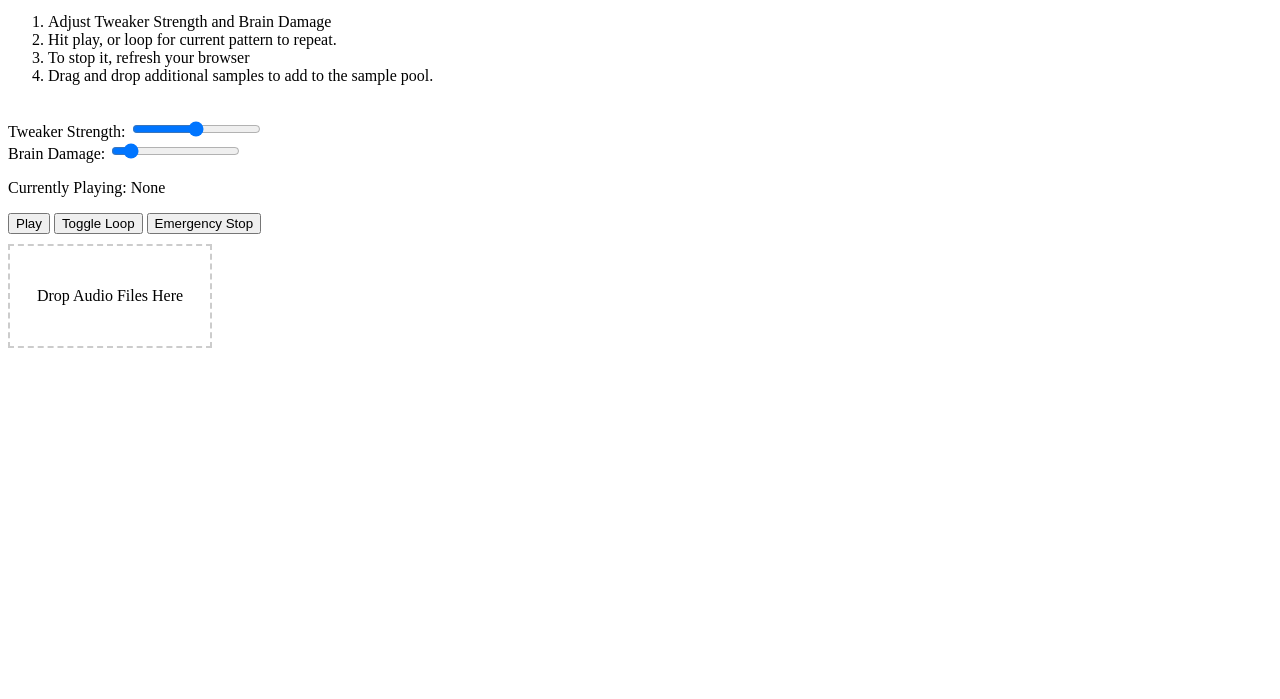
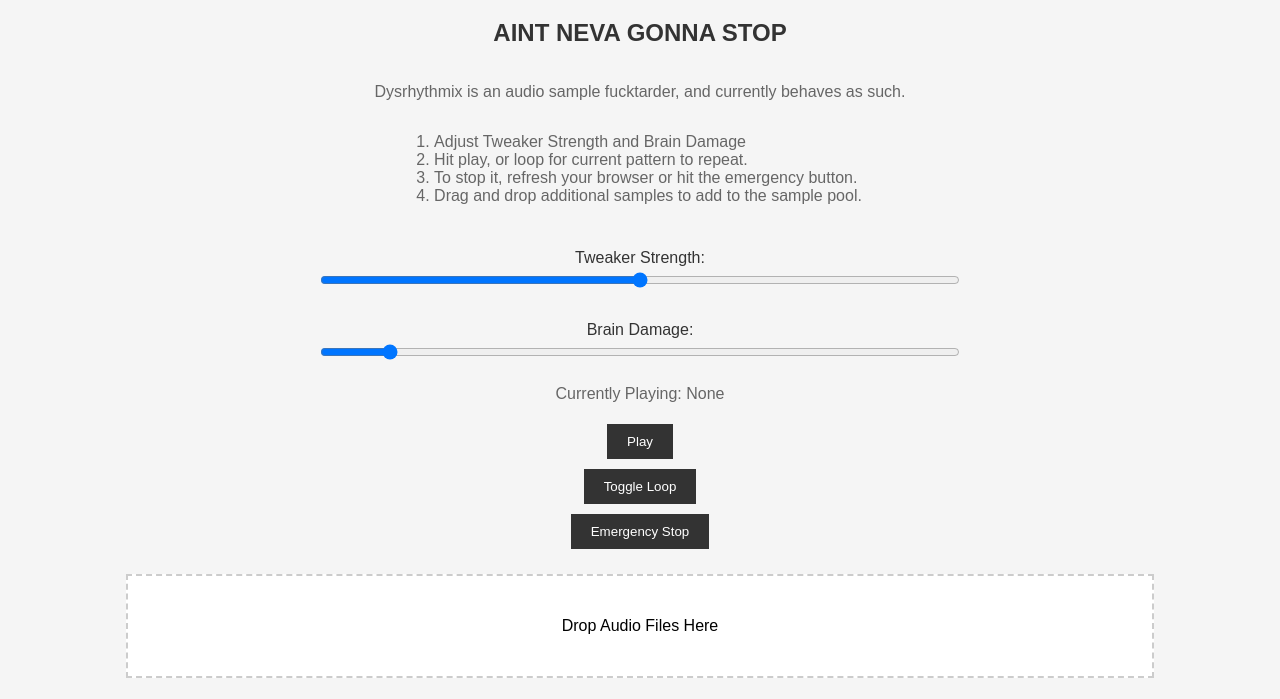
Before and after one commit to GASM-Media/Dysrhythmix, a plain HTML site: page index.html in a window 1280 px wide. Shown: the part 101-800 px from the top of the page. Drawn offline with Linux system fonts and the light colour scheme.

Commit message:
Update index.html
updated for mp3 in desperate hope that it will work on iphone

```diff
--- a/index.html
+++ b/index.html
@@ -7,15 +7,16 @@
 
 <body>
 
-    <h1>Dysrhythmix</h1>
+    <h1>Dysrhythmix - MP3</h1>
+    <h2>AINT NEVA GONNA STOP</h2>
 
-    <p>THERE IS NO STOPPING
+    <p>
         Dysrhythmix is an audio sample fucktarder, and currently behaves as such.</p>
 
     <ol>
         <li>Adjust Tweaker Strength and Brain Damage</li>
         <li>Hit play, or loop for current pattern to repeat.</li>
-        <li>To stop it, refresh your browser</li>
+        <li>To stop it, refresh your browser or hit the emergency button.</li>
         <li>Drag and drop additional samples to add to the sample pool.</li>
     </ol>
 
@@ -37,18 +38,18 @@
 
     <script>
         const audioFiles = [
-            "./audio/randomizer_sample_1.wav",
-            "./audio/randomizer_sample_2.wav",
-            "./audio/randomizer_sample_3.wav",
-            "./audio/randomizer_sample_4.wav",
-            "./audio/drums_1-001.wav",
-            "./audio/drums_1-002.wav",
-            "./audio/drums_1-003.wav",
-            "./audio/drums_1-004.wav",
-            "./audio/drums_2-001.wav",
-            "./audio/drums_2-002.wav",
-            "./audio/drums_2-003.wav",
-            "./audio/drums_2-004.wav"
+            "./audio-mp3/randomizer_sample_1.mp3",
+            "./audio-mp3/randomizer_sample_2.mp3",
+            "./audio-mp3/randomizer_sample_3.mp3",
+            "./audio-mp3/randomizer_sample_4.mp3",
+            "./audio-mp3/drums_1-001.mp3",
+            "./audio-mp3/drums_1-002.mp3",
+            "./audio-mp3/drums_1-003.mp3",
+            "./audio-mp3/drums_1-004.mp3",
+            "./audio-mp3/drums_2-001.mp3",
+            "./audio-mp3/drums_2-002.mp3",
+            "./audio-mp3/drums_2-003.mp3",
+            "./audio-mp3/drums_2-004.mp3"
         ];
 
         let currentAudioIndex = -1;
@@ -92,9 +93,7 @@
 
         function playRandomAudio() {
             const playButton = document.getElementById('playButton');
-            console.log(playButton.disabled)
             playButton.disabled = true;
-            console.log(playButton.disabled)
 
             if (sourceNode) {
                 sourceNode.stop();
@@ -194,13 +193,83 @@
     </script>
 
     <style>
+        body {
+            font-family: Arial, sans-serif;
+            margin: 0;
+            padding: 0;
+            background-color: #f5f5f5;
+            display: flex;
+            flex-direction: column;
+            align-items: center;
+            justify-content: center;
+            min-height: 100vh;
+        }
+
+        h1,
+        h2 {
+            text-align: center;
+            color: #333;
+        }
+
+        p {
+            max-width: 80%;
+            text-align: center;
+            color: #666;
+        }
+
+        ol {
+            max-width: 80%;
+            text-align: left;
+            color: #666;
+            padding-left: 1em;
+        }
+
+        label {
+            display: block;
+            margin-top: 10px;
+            color: #333;
+        }
+
+        input[type="range"] {
+            width: 100%;
+            margin: 5px 0;
+        }
+
+        /* Adjust the width for desktop screens */
+        @media (min-width: 768px) {
+
+            #panningSlider,
+            #frequencySlider {
+                width: 50%;
+            }
+        }
+
+        #currentAudio {
+            text-align: center;
+            margin-top: 20px;
+        }
+
+        button {
+            padding: 10px 20px;
+            margin: 5px;
+            background-color: #333;
+            color: #fff;
+            border: none;
+            cursor: pointer;
+        }
+
+        button:hover {
+            background-color: #555;
+        }
+
         #dropArea {
-            width: 200px;
+            width: 80%;
             height: 100px;
             border: 2px dashed #ccc;
             text-align: center;
             line-height: 100px;
-            margin-top: 10px;
+            margin-top: 20px;
+            background-color: #fff;
         }
 
         #dropArea.highlight {
```
